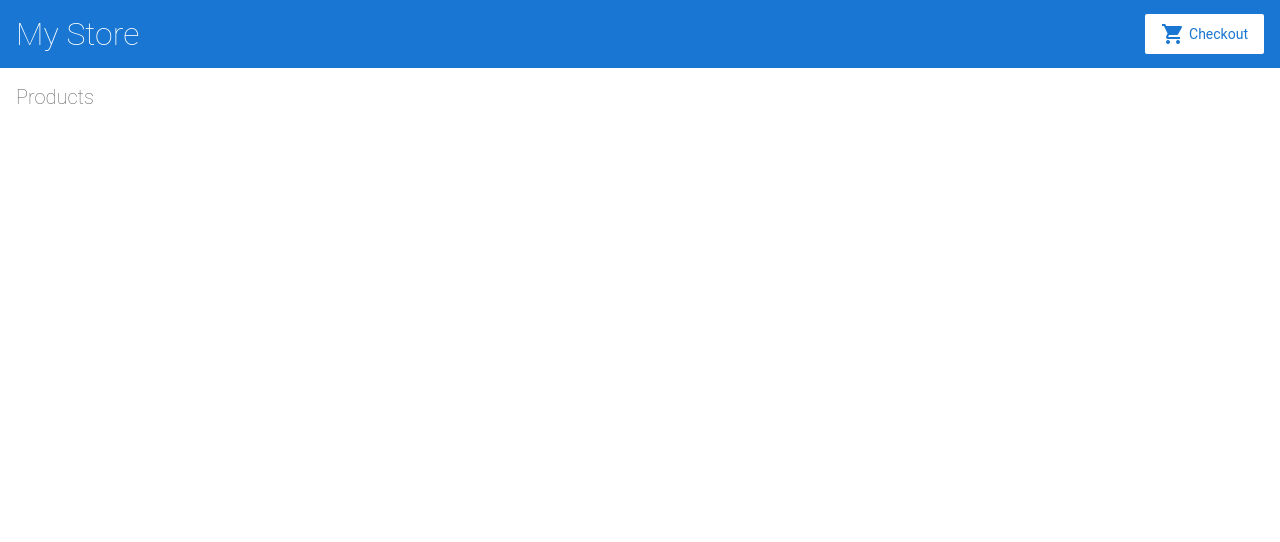
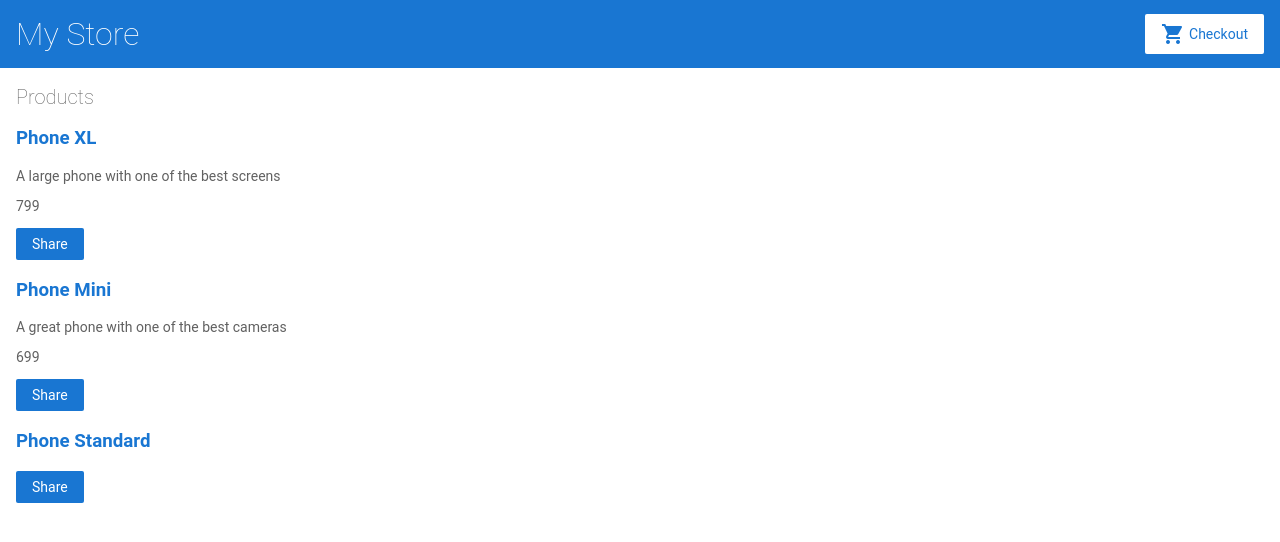
Before and after one commit to DragonSlay3r/angular-cuvb3n, an Angular app: page / in a window 1280 px wide. Shown: the top 542 px of the page. Built offline with nearby package versions, Linux system fonts and the light colour scheme.

Commit message:
1 file modified, 3 added

```diff
--- /dev/null
+++ b/src/app/product-alerts/product-alerts.component.html
@@ -0,0 +1,3 @@
+<p *ngIf="product.price > 700">
+  <button>Notify Me</button>
+</p>
--- a/src/app/product-list/product-list.component.html
+++ b/src/app/product-list/product-list.component.html
@@ -1,6 +1,12 @@
 <h2>Products</h2>
 
-
+<div *ngFor="let product of products">
+  <h3>
+    <a [title]="product.name + ' details'">{{product.name}}</a></h3>
+    <p *ngIf="product.description">{{product.description}}</p>
+    <p *ngIf="product.description"> {{product.price}}</p>
+    <button (click)="share()">Share</button>
+</div>
 <!--
 Copyright Google LLC. All Rights Reserved.
 Use of this source code is governed by an MIT-style license that
```
Also changed, not shown: src/app/product-alerts/product-alerts.component.ts (added, +16 -0 lines), src/app/product-alerts/product-alerts.component.css (added).
